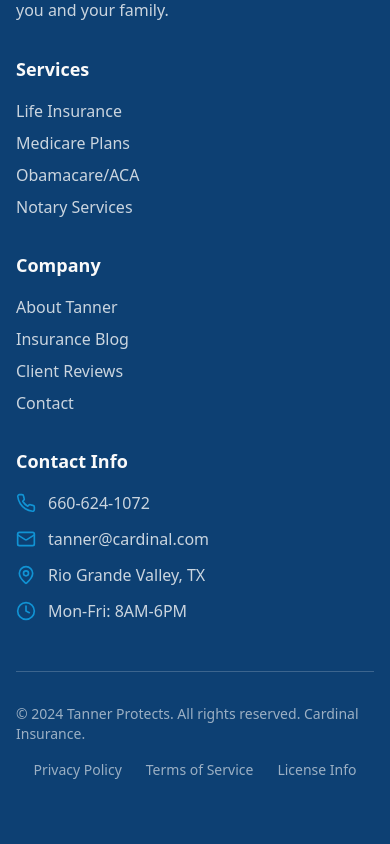
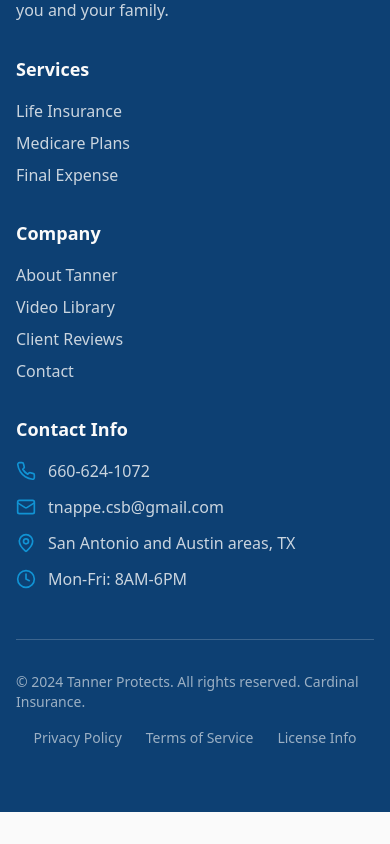
Before and after one commit to MichaelXPalacios/iron-resolve-hq, a React (Vite) app: page /videos in a window 390 px wide. Shown: the part 1747-2591 px from the top of the page. After the commit the page ends 2559 px from the top, so only its background shows below. Built offline with nearby package versions, Linux system fonts and the light colour scheme.

Commit message:
Update the footer for Services: life insurance, final expense, and Medicare Plans. Phone: 660-624-1072 Update City to San Antonio and Austin email:tnappe.csb@gmail.com

```diff
--- a/src/components/Footer.tsx
+++ b/src/components/Footer.tsx
@@ -19,8 +19,7 @@ const Footer = () => {
             <ul className="space-y-2">
               <li><a href="#life-insurance" className="text-primary-foreground/80 hover:text-primary-foreground transition-colors">Life Insurance</a></li>
               <li><a href="#medicare" className="text-primary-foreground/80 hover:text-primary-foreground transition-colors">Medicare Plans</a></li>
-              <li><a href="#obamacare" className="text-primary-foreground/80 hover:text-primary-foreground transition-colors">Obamacare/ACA</a></li>
-              <li><a href="#notary" className="text-primary-foreground/80 hover:text-primary-foreground transition-colors">Notary Services</a></li>
+              <li><a href="#final-expense" className="text-primary-foreground/80 hover:text-primary-foreground transition-colors">Final Expense</a></li>
             </ul>
           </div>
 
@@ -28,7 +27,7 @@ const Footer = () => {
             <h3 className="font-semibold text-lg mb-4">Company</h3>
             <ul className="space-y-2">
               <li><a href="#about" className="text-primary-foreground/80 hover:text-primary-foreground transition-colors">About Tanner</a></li>
-              <li><a href="#blog" className="text-primary-foreground/80 hover:text-primary-foreground transition-colors">Insurance Blog</a></li>
+              <li><a href="#videolibrary" className="text-primary-foreground/80 hover:text-primary-foreground transition-colors">Video Library</a></li>
               <li><a href="#testimonials" className="text-primary-foreground/80 hover:text-primary-foreground transition-colors">Client Reviews</a></li>
               <li><a href="#contact" className="text-primary-foreground/80 hover:text-primary-foreground transition-colors">Contact</a></li>
             </ul>
@@ -43,11 +42,11 @@ const Footer = () => {
               </div>
               <div className="flex items-center gap-3">
                 <Mail className="h-5 w-5 text-accent" />
-                <span className="text-primary-foreground/80">tanner@cardinal.com</span>
+                <span className="text-primary-foreground/80">tnappe.csb@gmail.com</span>
               </div>
               <div className="flex items-center gap-3">
                 <MapPin className="h-5 w-5 text-accent" />
-                <span className="text-primary-foreground/80">Rio Grande Valley, TX</span>
+                <span className="text-primary-foreground/80">San Antonio and Austin areas, TX</span>
               </div>
               <div className="flex items-center gap-3">
                 <Clock className="h-5 w-5 text-accent" />
```
